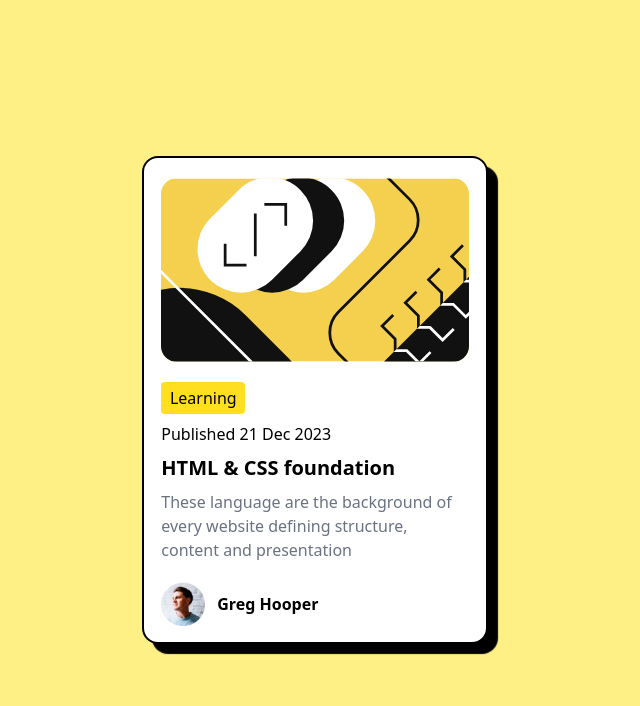
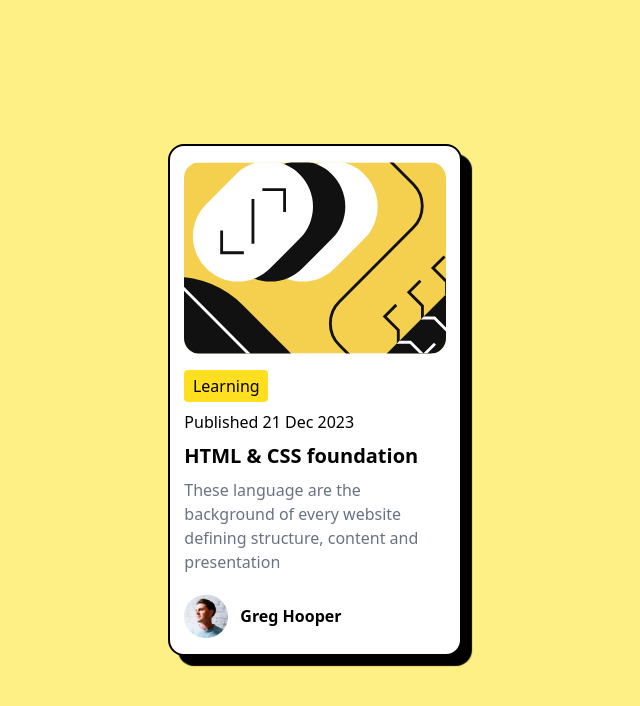
Before and after one commit to arun81302/3-tw-card-component, a website: page index.html in a window 1280 px wide. Shown: the whole page, without its empty margins (325-965 px from the left). Drawn offline with Linux system fonts and the light colour scheme.

Commit message:
change something

```diff
--- a/index.html
+++ b/index.html
@@ -7,9 +7,12 @@
   <link rel="stylesheet" href="output.css">
 </head>
 <body class="h-screen bg-yellow-200 flex justify-center items-center">
-  <div id="container" class="w-[85%] rounded-2xl bg-white border-2 md:w-[45%] lg:w-[30%] xl:w-[27%] xl:mx-auto">
+  <div id="container" class="w-[85%] rounded-2xl bg-white border-2 md:w-[45%] lg:w-[30%] xl:w-[23%] xl:mx-auto">
     <div id="innercontainer" class="w-[90%] mx-auto">
-      <img src="assets/images/illustration-article.svg" alt="images" class="my-5 rounded-2xl">
+      <div class="w-full h-48 overflow-hidden my-4">
+        <img src="assets/images/illustration-article.svg" alt="images" class="  w-full h-full object-cover rounded-2xl">
+      </div>
+
       <h1 class="bg-yellow-300 max-w-21 text-center text-7 py-[4px] rounded-sm">Learning</h1>
       <p class=" my-2 font-light">Published 21 Dec 2023</p>
       <p class="text-xl font-bold hover:text-amber-300 cursor-pointer">HTML & CSS foundation</p>
```
Also changed, not shown: output.css.
